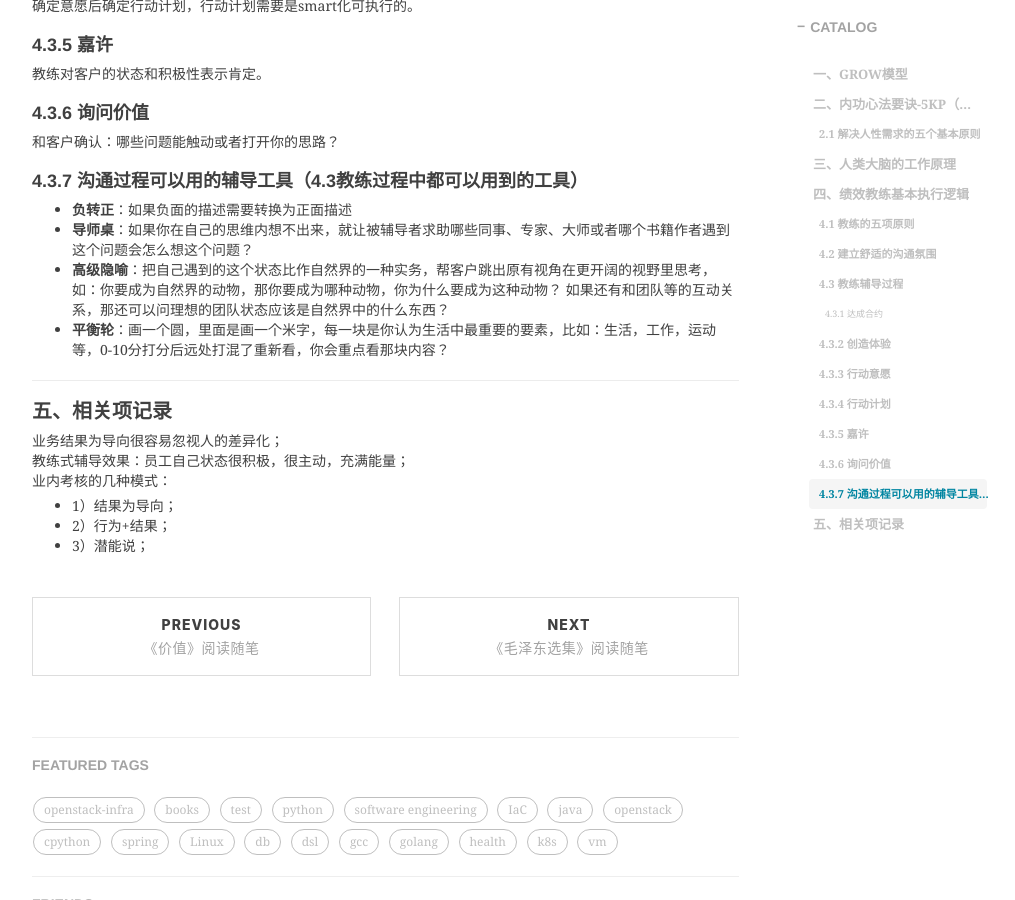
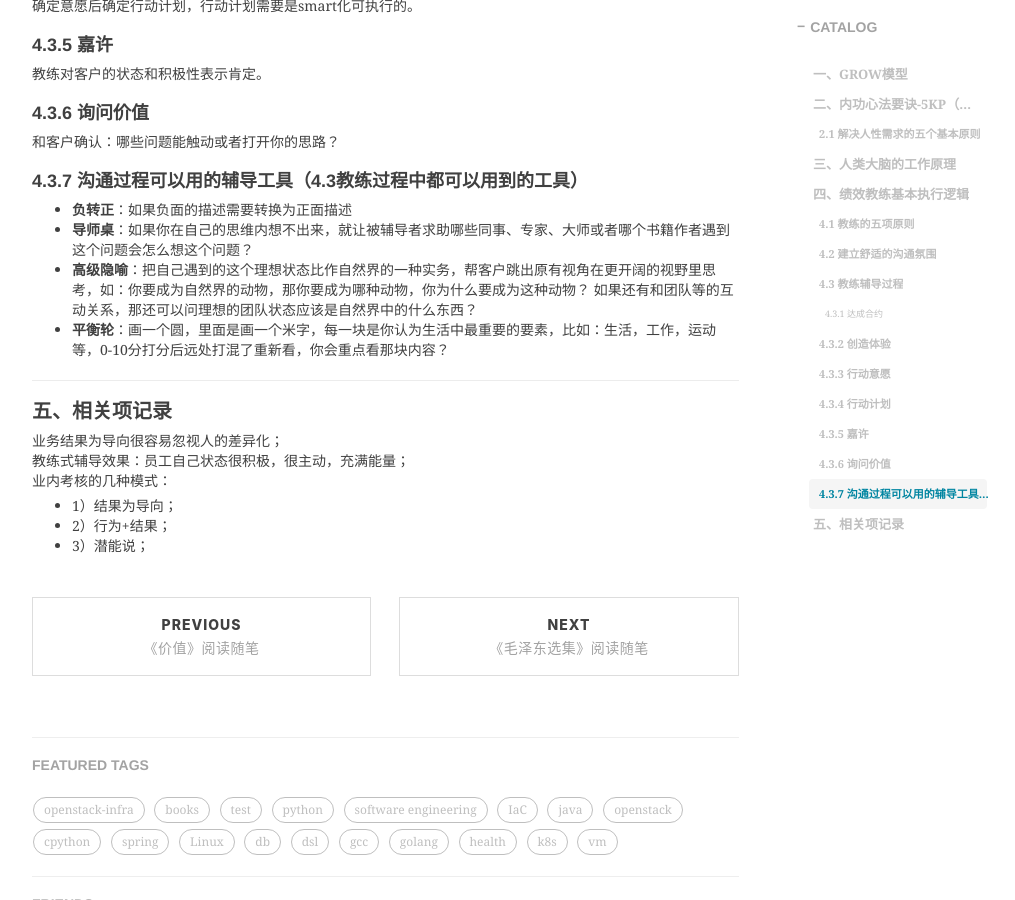
Before and after one commit to shihai1991/shihai1991.github.io, a Jekyll site: the page built from _posts/2022-08-21-教练式辅导.md, in a window 1280 px wide and 900 px high, scrolled down 2380 px. Shown: the whole window, without its empty margins (233-1248 px from the left). Built offline with Jekyll 4.4.1, drawn with Linux system fonts in a browser that asks for light colours; nearby versions of some CDN libraries; comment, search, counter and statistics services are not loaded.

Commit message:
Update 2022-08-21-教练式辅导.md

```diff
--- a/_posts/2022-08-21-教练式辅导.md
+++ b/_posts/2022-08-21-教练式辅导.md
@@ -94,7 +94,7 @@ A：迟到 B1：你为什么迟到了？vs B2：是什么原因导致你迟到
 ### 4.3.7 沟通过程可以用的辅导工具（4.3教练过程中都可以用到的工具）
 - **负转正**：如果负面的描述需要转换为正面描述
 - **导师桌**：如果你在自己的思维内想不出来，就让被辅导者求助哪些同事、专家、大师或者哪个书籍作者遇到这个问题会怎么想这个问题？
-- **高级隐喻**：把自己遇到的这个状态比作自然界的一种实务，帮客户跳出原有视角在更开阔的视野里思考，如：你要成为自然界的动物，那你要成为哪种动物，你为什么要成为这种动物？ 如果还有和团队等的互动关系，那还可以问理想的团队状态应该是自然界中的什么东西？
+- **高级隐喻**：把自己遇到的这个理想状态比作自然界的一种实务，帮客户跳出原有视角在更开阔的视野里思考，如：你要成为自然界的动物，那你要成为哪种动物，你为什么要成为这种动物？ 如果还有和团队等的互动关系，那还可以问理想的团队状态应该是自然界中的什么东西？
 - **平衡轮**：画一个圆，里面是画一个米字，每一块是你认为生活中最重要的要素，比如：生活，工作，运动等，0-10分打分后远处打混了重新看，你会重点看那块内容？
 
 ## 五、相关项记录
```
